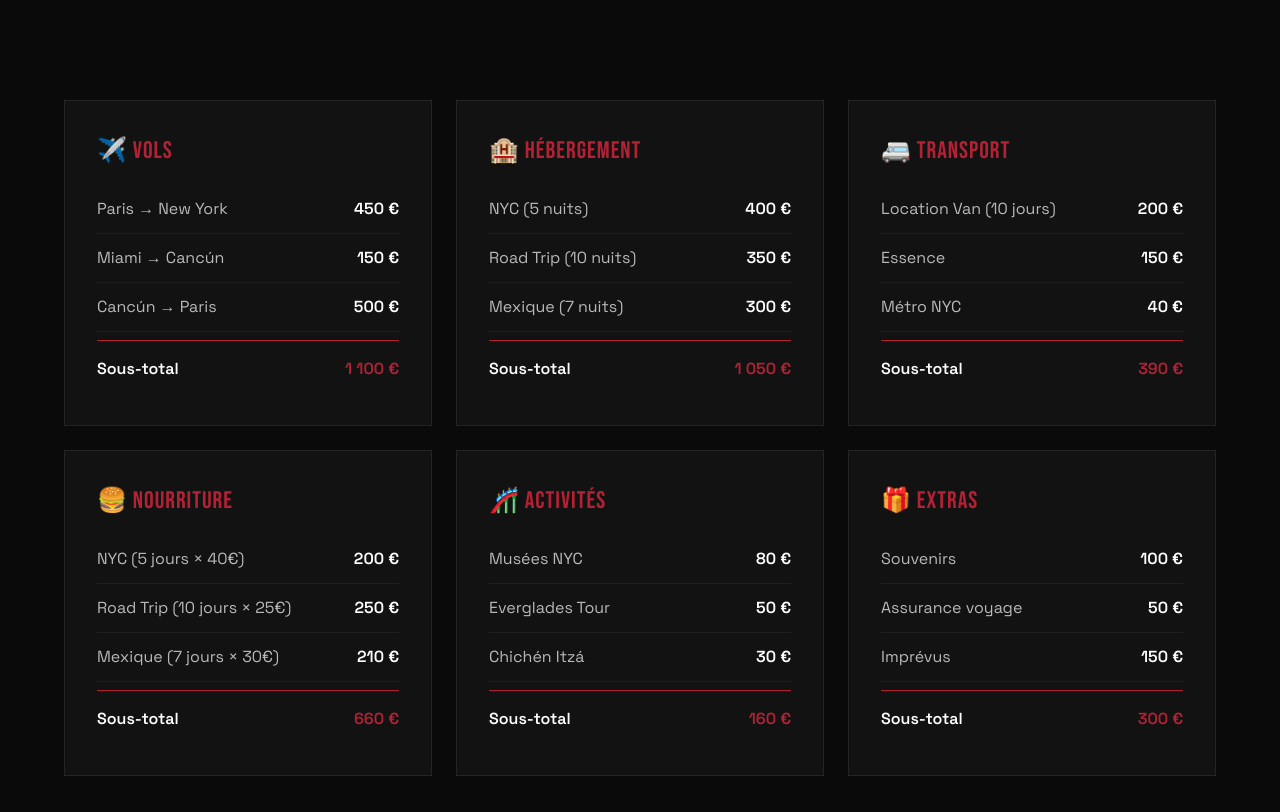
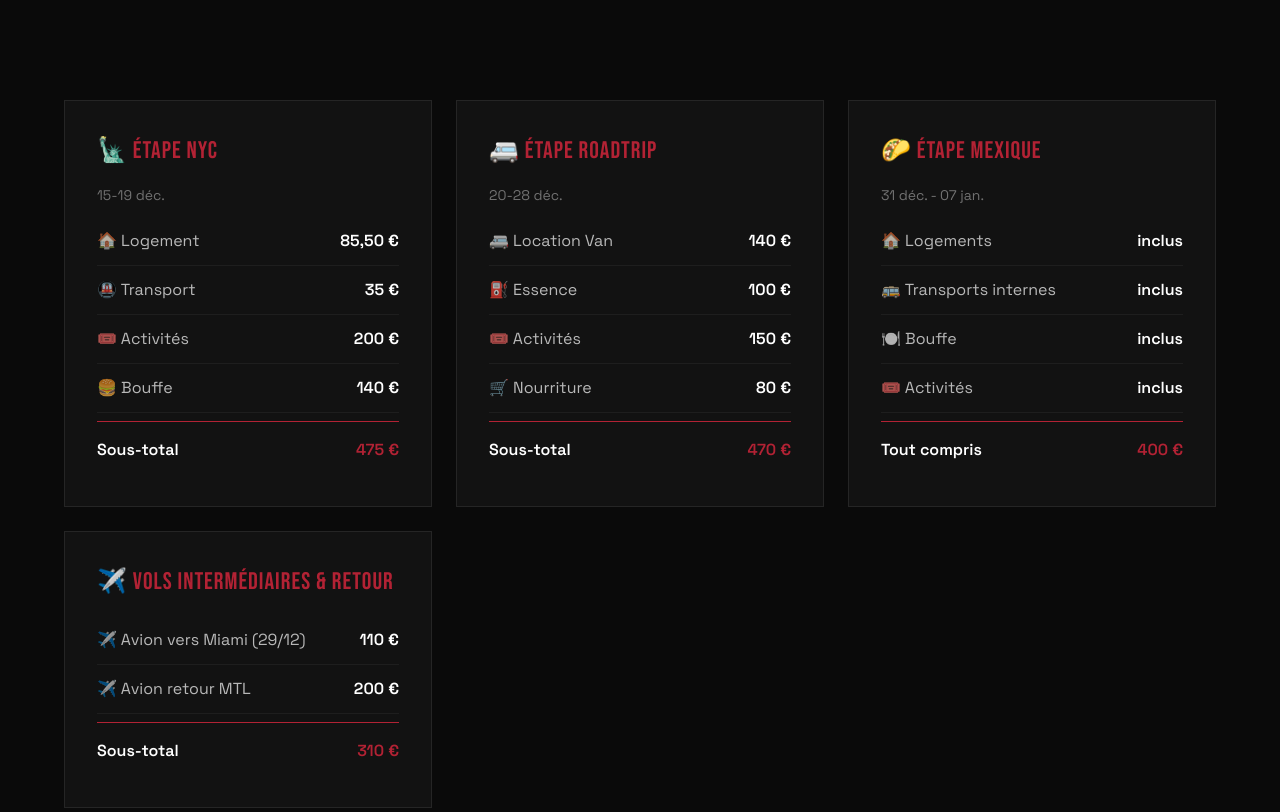
Before and after one commit to evemasse/evemasse.github.io, a plain HTML site: page budget.html in a window 1280 px wide. Shown: the part 380-1192 px from the top of the page. Drawn offline with nearby package versions, Linux system fonts and the light colour scheme.

Commit message:
version 8

```diff
--- a/budget.html
+++ b/budget.html
@@ -89,129 +89,98 @@
         <div class="max-w-6xl mx-auto">
             <div class="grid grid-cols-1 md:grid-cols-2 lg:grid-cols-3 gap-6">
 
-                <!-- VOLS -->
+                <!-- NYC -->
                 <div class="budget-card reveal">
-                    <h3>✈️ VOLS</h3>
+                    <h3>🗽 ÉTAPE NYC</h3>
+                    <p class="text-white/40 text-sm mb-3">15-19 déc.</p>
                     <div class="budget-item">
-                        <span class="label">Paris → New York</span>
-                        <span class="value">450 €</span>
+                        <span class="label">🏠 Logement</span>
+                        <span class="value">85,50 €</span>
                     </div>
                     <div class="budget-item">
-                        <span class="label">Miami → Cancún</span>
+                        <span class="label">🚇 Transport</span>
+                        <span class="value">35 €</span>
+                    </div>
+                    <div class="budget-item">
+                        <span class="label">🎟️ Activités</span>
+                        <span class="value">200 €</span>
+                    </div>
+                    <div class="budget-item">
+                        <span class="label">🍔 Bouffe</span>
+                        <span class="value">140 €</span>
+                    </div>
+                    <div class="budget-item" style="border-top: 1px solid #B22234; margin-top: 0.5rem; padding-top: 1rem;">
+                        <span class="label" style="color: white; font-weight: 600;">Sous-total</span>
+                        <span class="value" style="color: #B22234;">475 €</span>
+                    </div>
+                </div>
+
+                <!-- ROADTRIP VAN -->
+                <div class="budget-card reveal" style="transition-delay: 0.1s;">
+                    <h3>🚐 ÉTAPE ROADTRIP</h3>
+                    <p class="text-white/40 text-sm mb-3">20-28 déc.</p>
+                    <div class="budget-item">
+                        <span class="label">🚐 Location Van</span>
+                        <span class="value">140 €</span>
+                    </div>
+                    <div class="budget-item">
+                        <span class="label">⛽ Essence</span>
+                        <span class="value">100 €</span>
+                    </div>
+                    <div class="budget-item">
+                        <span class="label">🎟️ Activités</span>
                         <span class="value">150 €</span>
                     </div>
                     <div class="budget-item">
-                        <span class="label">Cancún → Paris</span>
-                        <span class="value">500 €</span>
+                        <span class="label">🛒 Nourriture</span>
+                        <span class="value">80 €</span>
                     </div>
                     <div class="budget-item" style="border-top: 1px solid #B22234; margin-top: 0.5rem; padding-top: 1rem;">
                         <span class="label" style="color: white; font-weight: 600;">Sous-total</span>
-                        <span class="value" style="color: #B22234;">1 100 €</span>
+                        <span class="value" style="color: #B22234;">470 €</span>
                     </div>
                 </div>
 
-                <!-- HÉBERGEMENT -->
-                <div class="budget-card reveal" style="transition-delay: 0.1s;">
-                    <h3>🏨 HÉBERGEMENT</h3>
+                <!-- MEXIQUE -->
+                <div class="budget-card reveal" style="transition-delay: 0.2s;">
+                    <h3>🌮 ÉTAPE MEXIQUE</h3>
+                    <p class="text-white/40 text-sm mb-3">31 déc. - 07 jan.</p>
                     <div class="budget-item">
-                        <span class="label">NYC (5 nuits)</span>
-                        <span class="value">400 €</span>
+                        <span class="label">🏠 Logements</span>
+                        <span class="value">inclus</span>
                     </div>
                     <div class="budget-item">
-                        <span class="label">Road Trip (10 nuits)</span>
-                        <span class="value">350 €</span>
+                        <span class="label">🚌 Transports internes</span>
+                        <span class="value">inclus</span>
                     </div>
                     <div class="budget-item">
-                        <span class="label">Mexique (7 nuits)</span>
-                        <span class="value">300 €</span>
+                        <span class="label">🍽️ Bouffe</span>
+                        <span class="value">inclus</span>
+                    </div>
+                    <div class="budget-item">
+                        <span class="label">🎟️ Activités</span>
+                        <span class="value">inclus</span>
+                    </div>
+                    <div class="budget-item" style="border-top: 1px solid #B22234; margin-top: 0.5rem; padding-top: 1rem;">
+                        <span class="label" style="color: white; font-weight: 600;">Tout compris</span>
+                        <span class="value" style="color: #B22234;">400 €</span>
+                    </div>
+                </div>
+
+                <!-- VOLS -->
+                <div class="budget-card reveal" style="transition-delay: 0.3s;">
+                    <h3>✈️ VOLS INTERMÉDIAIRES & RETOUR</h3>
+                    <div class="budget-item">
+                        <span class="label">✈️ Avion vers Miami (29/12)</span>
+                        <span class="value">110 €</span>
+                    </div>
+                    <div class="budget-item">
+                        <span class="label">✈️ Avion retour MTL</span>
+                        <span class="value">200 €</span>
                     </div>
                     <div class="budget-item" style="border-top: 1px solid #B22234; margin-top: 0.5rem; padding-top: 1rem;">
                         <span class="label" style="color: white; font-weight: 600;">Sous-total</span>
-                        <span class="value" style="color: #B22234;">1 050 €</span>
-                    </div>
-                </div>
-
-                <!-- TRANSPORT -->
-                <div class="budget-card reveal" style="transition-delay: 0.2s;">
-                    <h3>🚐 TRANSPORT</h3>
-                    <div class="budget-item">
-                        <span class="label">Location Van (10 jours)</span>
-                        <span class="value">200 €</span>
-                    </div>
-                    <div class="budget-item">
-                        <span class="label">Essence</span>
-                        <span class="value">150 €</span>
-                    </div>
-                    <div class="budget-item">
-                        <span class="label">Métro NYC</span>
-                        <span class="value">40 €</span>
-                    </div>
-                    <div class="budget-item" style="border-top: 1px solid #B22234; margin-top: 0.5rem; padding-top: 1rem;">
-                        <span class="label" style="color: white; font-weight: 600;">Sous-total</span>
-                        <span class="value" style="color: #B22234;">390 €</span>
-                    </div>
-                </div>
-
-                <!-- NOURRITURE -->
-                <div class="budget-card reveal" style="transition-delay: 0.3s;">
-                    <h3>🍔 NOURRITURE</h3>
-                    <div class="budget-item">
-                        <span class="label">NYC (5 jours × 40€)</span>
-                        <span class="value">200 €</span>
-                    </div>
-                    <div class="budget-item">
-                        <span class="label">Road Trip (10 jours × 25€)</span>
-                        <span class="value">250 €</span>
-                    </div>
-                    <div class="budget-item">
-                        <span class="label">Mexique (7 jours × 30€)</span>
-                        <span class="value">210 €</span>
-                    </div>
-                    <div class="budget-item" style="border-top: 1px solid #B22234; margin-top: 0.5rem; padding-top: 1rem;">
-                        <span class="label" style="color: white; font-weight: 600;">Sous-total</span>
-                        <span class="value" style="color: #B22234;">660 €</span>
-                    </div>
-                </div>
-
-                <!-- ACTIVITÉS -->
-                <div class="budget-card reveal" style="transition-delay: 0.4s;">
-                    <h3>🎢 ACTIVITÉS</h3>
-                    <div class="budget-item">
-                        <span class="label">Musées NYC</span>
-                        <span class="value">80 €</span>
-                    </div>
-                    <div class="budget-item">
-                        <span class="label">Everglades Tour</span>
-                        <span class="value">50 €</span>
-                    </div>
-                    <div class="budget-item">
-                        <span class="label">Chichén Itzá</span>
-                        <span class="value">30 €</span>
-                    </div>
-                    <div class="budget-item" style="border-top: 1px solid #B22234; margin-top: 0.5rem; padding-top: 1rem;">
-                        <span class="label" style="color: white; font-weight: 600;">Sous-total</span>
-                        <span class="value" style="color: #B22234;">160 €</span>
-                    </div>
-                </div>
-
-                <!-- EXTRAS -->
-                <div class="budget-card reveal" style="transition-delay: 0.5s;">
-                    <h3>🎁 EXTRAS</h3>
-                    <div class="budget-item">
-                        <span class="label">Souvenirs</span>
-                        <span class="value">100 €</span>
-                    </div>
-                    <div class="budget-item">
-                        <span class="label">Assurance voyage</span>
-                        <span class="value">50 €</span>
-                    </div>
-                    <div class="budget-item">
-                        <span class="label">Imprévus</span>
-                        <span class="value">150 €</span>
-                    </div>
-                    <div class="budget-item" style="border-top: 1px solid #B22234; margin-top: 0.5rem; padding-top: 1rem;">
-                        <span class="label" style="color: white; font-weight: 600;">Sous-total</span>
-                        <span class="value" style="color: #B22234;">300 €</span>
+                        <span class="value" style="color: #B22234;">310 €</span>
                     </div>
                 </div>
 
@@ -225,9 +194,9 @@
     <section class="py-20 px-6">
         <div class="max-w-3xl mx-auto">
             <div class="total-card reveal">
-                <p class="total-label">Budget total par personne</p>
-                <p class="total-amount">3 660 €</p>
-                <p class="per-person">≈ 166 €/jour</p>
+                <p class="total-label">Grand total estimé par personne</p>
+                <p class="total-amount">1 655 €</p>
+                <p class="per-person">≈ 75 €/jour</p>
                 <p class="text-white/40 mt-4 text-sm">Pour 22 jours d'aventure</p>
             </div>
         </div>
```
Also changed, not shown: index.html (+1 -1 lines), mexique.html (+46 -42 lines).
